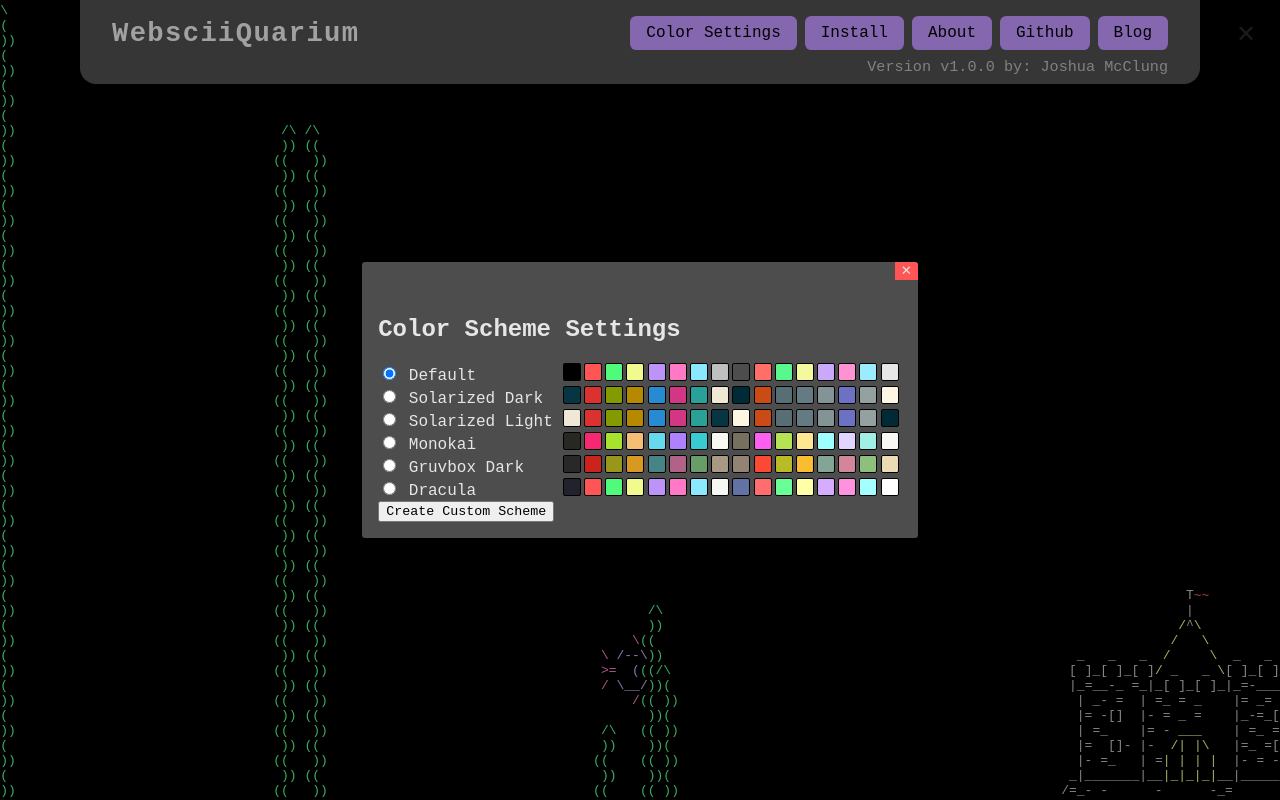
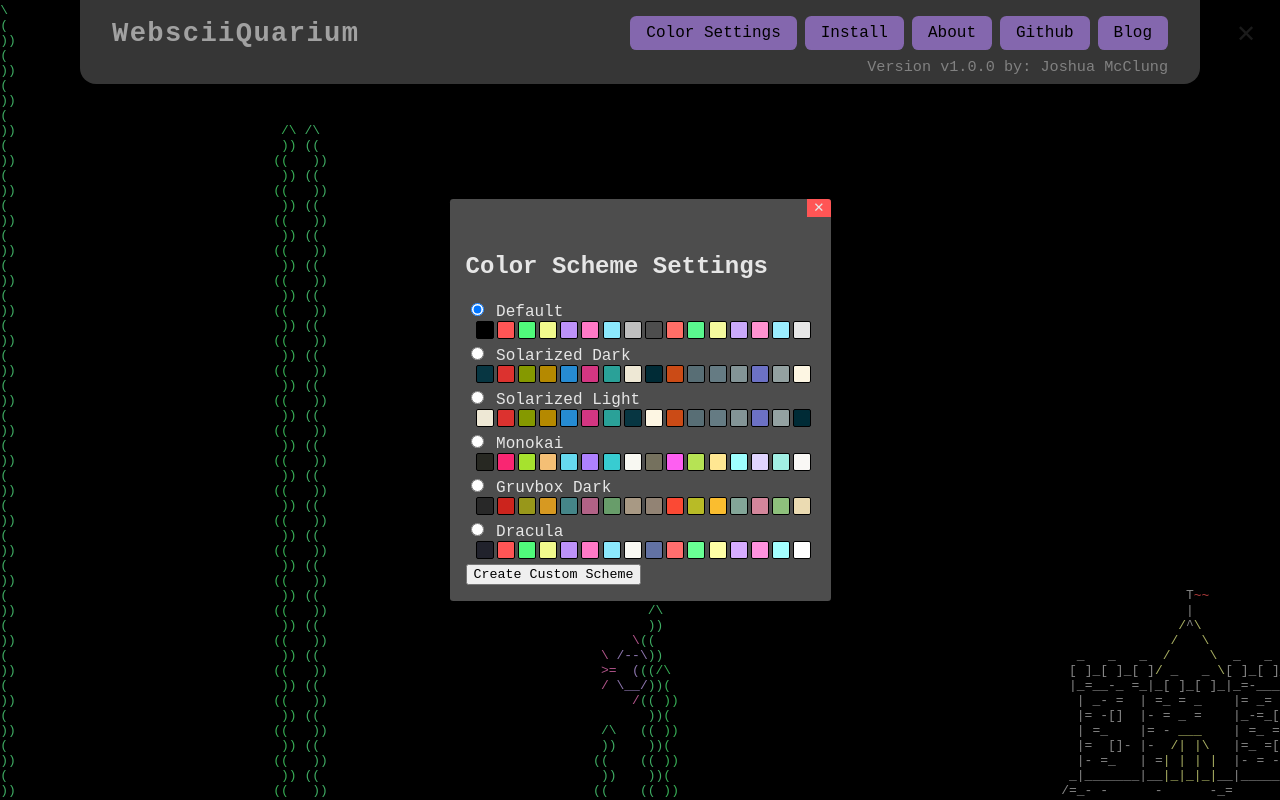
Before and after one commit to jeffeth-donaldson/websciiquarium, a SvelteKit app: page / in a window 1280 px wide. Both pictures are taken after a click on the button "Color Settings". Built offline with nearby package versions, Linux system fonts and the light colour scheme.

Commit message:
fix formatting in color menu

```diff
--- a/src/components/modals/colorsettingsmodal.svelte
+++ b/src/components/modals/colorsettingsmodal.svelte
@@ -28,6 +28,7 @@
     {#each colorSchemes as scheme}
         <div class="color-scheme-option">
             <div>
+                <div>
                     <input
                         type="radio"
                         id={scheme.name}
@@ -50,9 +51,12 @@
                     {/each}
                 </div>
             </div>
+            <span class="spacer"></span>
+        </div>
     {/each}
     {#each userColorSchemes as scheme}
         <div class="color-scheme-option">
+            <div>
                 <div>
                     <input
                         type="radio"
@@ -67,18 +71,19 @@
                 <!-- Sample pallet of scheme colors -->
                 <div class="color-row">
                     {#each Object.entries(scheme) as [colorName, colorValue]}
-                    {#if colorName !== 'name'}
+                        {#if colorName !== 'name' && colorName !== 'custom'}
                             <span
                                 title={colorName}
                                 style="background-color: {colorValue};"
                             ></span>
                         {/if}
                     {/each}
+                </div>
+            </div>
             <button on:click={() => {
                 userSchemes.update((schemes) => schemes.filter(s => s.name !== scheme.name));
                 currentScheme.set(colorSchemes[0]);
             }}>&#10005;</button>
-            </div>
         </div>
     {/each}
     <button on:click={() => {createSchemeVisible=true}}>Create Custom Scheme</button>
@@ -105,6 +110,9 @@
     .color-scheme-option > * {
         white-space: nowrap;
     }
+    .spacer {
+        flex-grow: 1;
+    }
     input {
         background: var(--bright-red);
         color: var(--bright-black);
```
Lines whose indentation alone changed are shown as unchanged.
